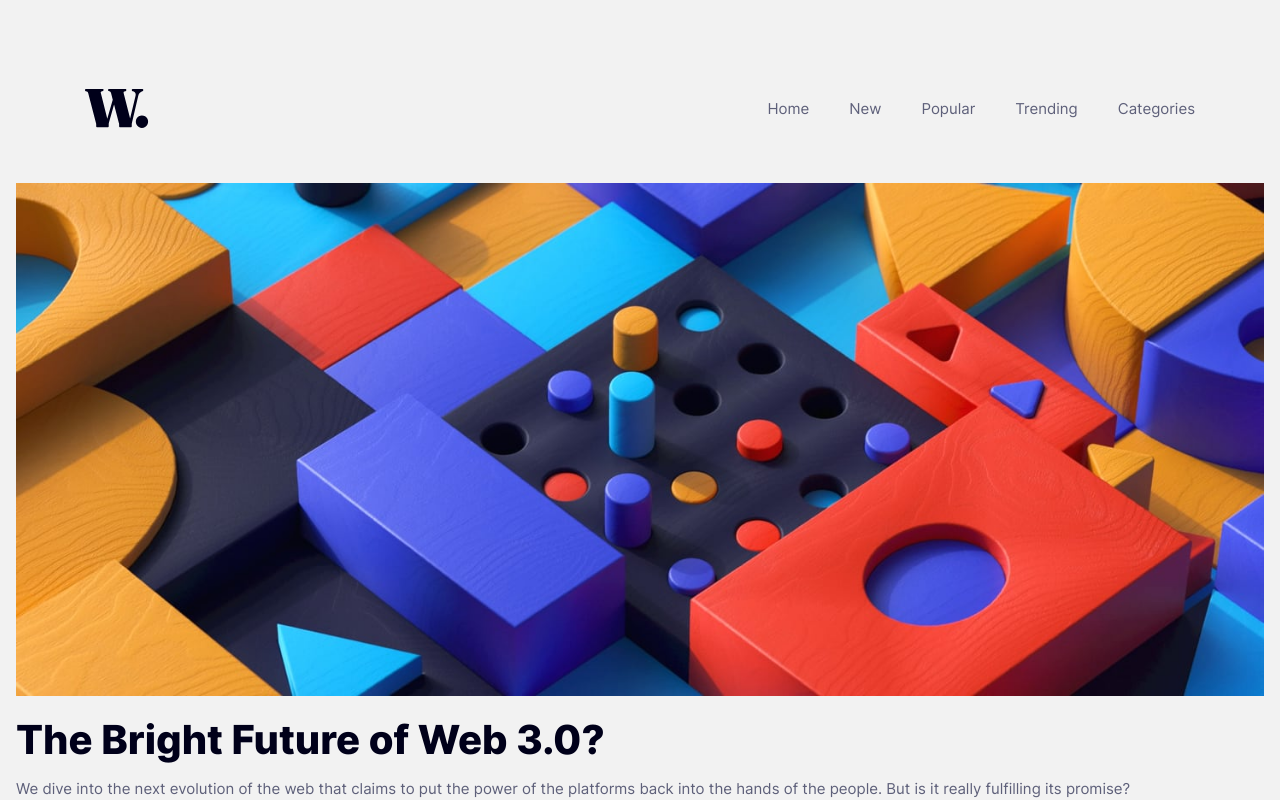
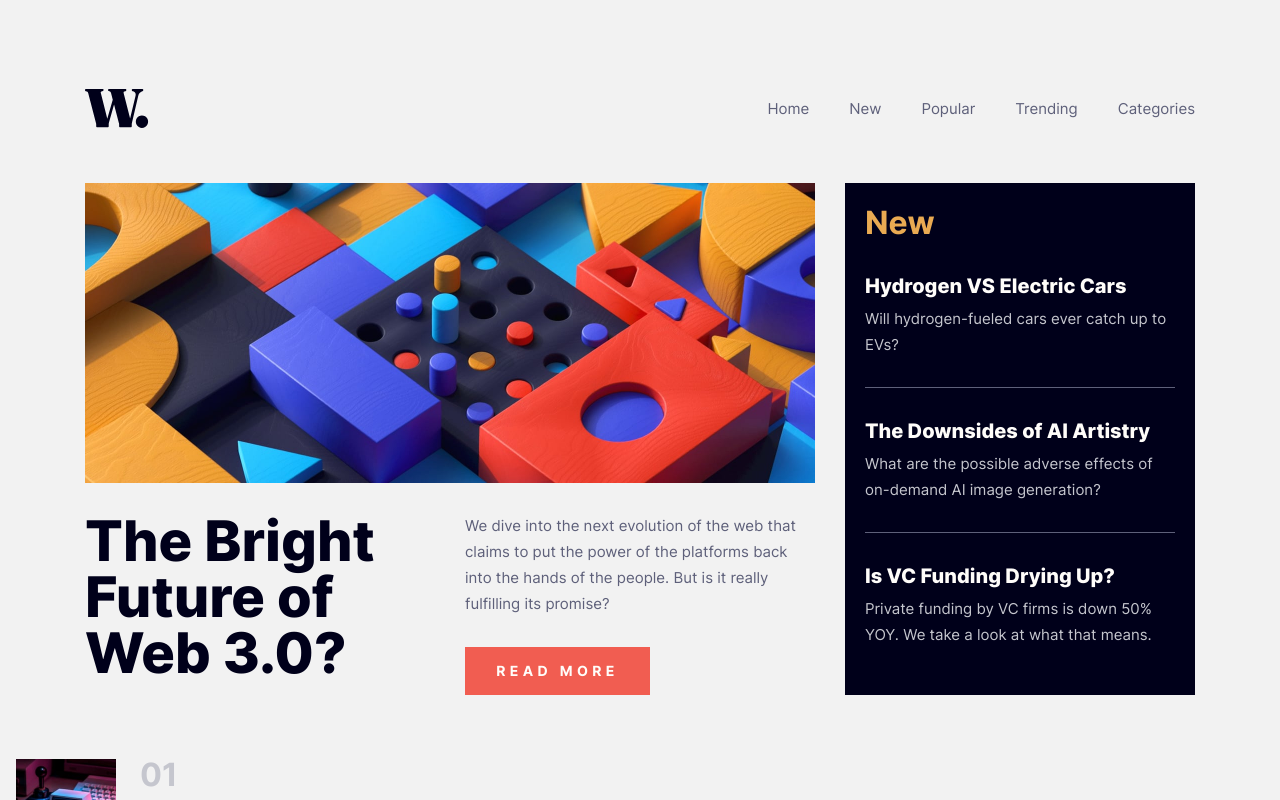
Before and after one commit to miguelzaga/news-homepage, a React (Vite) app: page / in a window 1280 px wide. Shown: the top 800 px of the page. Built offline with nearby package versions, Linux system fonts and the light colour scheme.

Commit message:
style hero desktop

```diff
--- a/src/App.js
+++ b/src/App.js
@@ -39,7 +39,7 @@ function App() {
         </nav>
       </header>
 
-      <main>
+      <main className="main">
         <section className="hero">
           <picture className="hero__img">
             <source srcSet={imageWebDesktop} media="(min-width: 1024px)" />
--- a/src/scss/04-globals/_index.scss
+++ b/src/scss/04-globals/_index.scss
@@ -1,3 +1,4 @@
 @forward "header";
+@forward "main";
 //@forward "footer";
 //@forward "layout";
--- /dev/null
+++ b/src/scss/04-globals/_main.scss
@@ -0,0 +1,14 @@
+@use "./../01-abstracts/" as *;
+
+.main {
+  display: grid;
+  gap: 64px;
+  margin: auto;
+  margin-bottom: 64px;
+  max-width: calc(1110px + 32px);
+  padding: 0 16px;
+  @include breakpoint($md){
+    grid-template-columns: 730fr 350fr;
+    gap: 30px;
+  }
+}
--- a/src/scss/05-components/_hero.scss
+++ b/src/scss/05-components/_hero.scss
@@ -2,23 +2,38 @@
 
 .hero {
   display: grid;
-  padding: 0 16px;
-  margin-bottom: 64px;
+    @include breakpoint($lg){
+      grid-template-columns: 1fr 1fr;
+      grid-template-rows: repeat(3, auto);
+      gap: 30px;
+    }
 
   &__img {
     margin-bottom: 24px;
+    @include breakpoint($lg){
+      margin-bottom: 0;
+      grid-column: span 2;
+    }
   }
 
   &__title {
     font-size: rem(40px);
     line-height: 1;
     margin-bottom: 16px;
+    @include breakpoint($lg){
+      font-size: rem(56px);
+      grid-row: span 2;
+      margin-bottom: 0;
+    }
   }
 
   &__text {
     font-size: rem(15px);
     line-height: 1.73;
     margin-bottom: 24px;
+    @include breakpoint($lg){
+      margin-bottom: 0;
+    }
   }
 
   &__btn {
--- a/src/scss/05-components/_side.scss
+++ b/src/scss/05-components/_side.scss
@@ -2,7 +2,6 @@
 
 .side {
   padding: 24px 20px;
-  margin: 64px 16px;
   background-color: $dark-space-blue;
   color: $silver;
 
```
